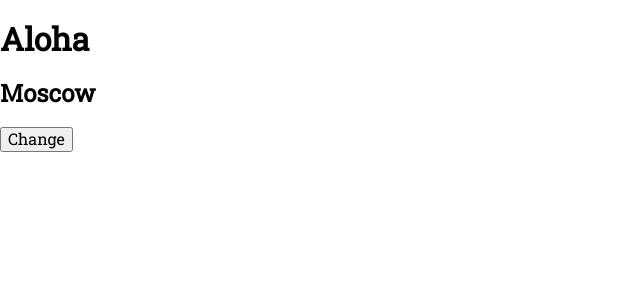
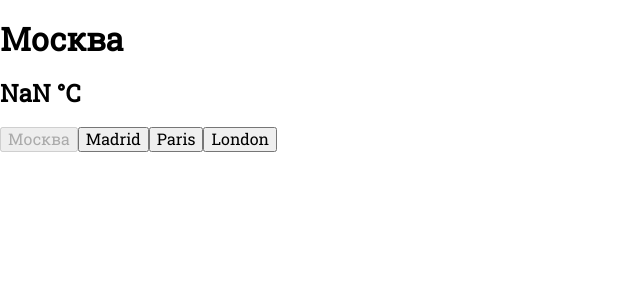
Before and after one commit to actionsmile/react-weather, a React app: page / in a window 1280 px wide. Shown: the top 300 px of the page, without its empty margins (0-640 px from the left). Built offline with nearby package versions, Linux system fonts and the light colour scheme; no server answers.

Commit message:
First attempt at issue #8 to be connected

```diff
--- a/package.json
+++ b/package.json
@@ -16,10 +16,10 @@
   "repository": "https://github.com/actionsmile/react-weather.git",
   "scripts": {
     "start:ci": "webpack --progress --display-error-details",
-    "start": "webpack-dev-server -w --config ./webpack.config.js",
+    "start": "webpack-dev-server -w --progress --config ./webpack.config.js",
     "lint": "tslint --config ./tslint.json ./src/**/*",
     "test": "jest --verbose --coverage",
-    "start:yarn-all": "yarn lint && yarn test && yarn start"
+    "all": "yarn lint && yarn test && yarn start"
   },
   "devDependencies": {
     "@types/enzyme": "3.1.1",
@@ -42,6 +42,7 @@
     "ts-loader": "3.2.0",
     "tslint": "5.0.0",
     "typings": "^2.1.1",
+    "uglifyjs-webpack-plugin": "^1.1.6",
     "url-loader": "^0.6.2",
     "webpack-dev-server": "^2.10.1"
   },
--- a/src/App/WeatherApp.tsx
+++ b/src/App/WeatherApp.tsx
@@ -7,7 +7,7 @@ import { WeatherWidget } from 'Modules/Widget/WeatherWidget';
 export class WeatherApp extends React.Component<{}, {}> {
     store = createStore(AppReducers);
 
-    render() {
+    render(): JSX.Element {
         return (
             <Provider store={ this.store }>
                 <WeatherWidget />
--- a/src/Core/Models/index.tsx
+++ b/src/Core/Models/index.tsx
@@ -20,7 +20,7 @@ export interface IAppState {
  * @prop {enum string} CELSIUS В градусах по Цельсию.
  * @prop {enum string} FAHRENHEIT В градусах по Фаренгейту.
  */
-export enum EMesureType {
+export enum EMeasureType {
     CELSIUS = 'celsius',
     FAHRENHEIT = 'fahrenheit'
 }
@@ -32,7 +32,8 @@ export enum EMesureType {
  */
 export enum ECoreContsants {
     STORAGE = 'WeaApp-LocalStorage',
-    API_KEY = 'cc6ae495769f05d5'
+    API_URL = 'http://api.openweathermap.org/data/2.5/weather?q=',
+    API_KEY = '5f35a07150d14308f953b8d40415d1d6'
 }
 
 export enum EConnectionStatus {
--- a/src/Modules/Settings/Actions/SettingsActions.tsx
+++ b/src/Modules/Settings/Actions/SettingsActions.tsx
@@ -1,5 +1,5 @@
 import {
-    EMesureType,
+    EMeasureType,
     IPayloadAction
 } from 'Core/Models';
 import {
@@ -16,7 +16,7 @@ export const saveCity = (city: string): IPayloadAction<ISettingsActionResponse>
     payload: { city }
 });
 
-export const saveMeasurenment = (measurenment: EMesureType): IPayloadAction<ISettingsActionResponse> => ({
+export const saveMeasurenment = (measurenment: EMeasureType): IPayloadAction<ISettingsActionResponse> => ({
     type: ESettingsActionTypes.SAVE_MEASURNMENT,
     payload: { measurenment }
 });
--- a/src/Modules/Settings/Models/SettingsModels.tsx
+++ b/src/Modules/Settings/Models/SettingsModels.tsx
@@ -1,4 +1,4 @@
-import { EMesureType, IPayloadAction } from 'Core/Models';
+import { EMeasureType, IPayloadAction } from 'Core/Models';
 
 /**
  * Состояние настроек
@@ -7,7 +7,7 @@ import { EMesureType, IPayloadAction } from 'Core/Models';
  */
 export interface ISettingsState {
     city: string;
-    measurenment: EMesureType;
+    measurenment: EMeasureType;
 }
 
 /**
@@ -17,7 +17,7 @@ export interface ISettingsState {
  */
 export interface ISettingsActionResponse {
     city?: string;
-    measurenment?: EMesureType;
+    measurenment?: EMeasureType;
 }
 
 /**
@@ -28,7 +28,7 @@ export interface ISettingsActionResponse {
 export interface ISettingsActions {
     getCurrentCity: () => IPayloadAction<ISettingsActionResponse>;
     saveCity: (city: string) => IPayloadAction<ISettingsActionResponse>;
-    saveMeasurenment: (measurenment: EMesureType) => IPayloadAction<ISettingsActionResponse>;
+    saveMeasurenment: (measurenment: EMeasureType) => IPayloadAction<ISettingsActionResponse>;
 }
 
 export enum ESettingsActionTypes {
--- a/src/Modules/Settings/Reducers/SettingsReducers.tsx
+++ b/src/Modules/Settings/Reducers/SettingsReducers.tsx
@@ -1,5 +1,5 @@
 import {
-    EMesureType,
+    EMeasureType,
     IPayloadAction
 } from 'Core/Models';
 import {
@@ -12,7 +12,7 @@ export const init = {
     get state (): ISettingsState {
         return {
             city: 'Moscow',
-            measurenment: EMesureType.CELSIUS
+            measurenment: EMeasureType.CELSIUS
         }
     }
 }
--- /dev/null
+++ b/src/Modules/Widget/Components/CityButton.tsx
@@ -0,0 +1,19 @@
+import * as React from 'react';
+
+interface ICityButtonProps {
+    city: string;
+    onCityClick: (city: string) => void;
+    enabled: boolean;
+}
+
+export class CityButton extends React.Component<ICityButtonProps, {}> {
+    handleClick = () => {
+        this.props.onCityClick(this.props.city);
+    }
+    render(): JSX.Element {
+        const { city, enabled } = this.props;
+        return (
+            <button onClick={this.handleClick} disabled={!enabled}>{ city }</button>
+        )
+    }
+}
--- /dev/null
+++ b/src/Modules/Widget/Service/WeatherService.tsx
@@ -0,0 +1,5 @@
+import { ECoreContsants, EMeasureType } from 'Core/Models';
+import { ISettingsState } from 'Modules/Settings/Models/SettingsModels';
+
+export const detect = async (settings: ISettingsState): Promise<Response> =>
+        fetch(`${ECoreContsants.API_URL}${settings.city}&units=${settings.measurenment === EMeasureType.CELSIUS ? 'metric' : 'imperial'}&APPID=${ECoreContsants.API_KEY}`);
--- a/src/Modules/Widget/WeatherWidget.tsx
+++ b/src/Modules/Widget/WeatherWidget.tsx
@@ -2,38 +2,68 @@ import { isEmpty } from 'lodash';
 import * as React from 'react';
 import { connect } from 'react-redux';
 import { bindActionCreators, Dispatch } from 'redux';
-import { IAppState } from 'Core/Models';
+import { EMeasureType, IAppState } from 'Core/Models';
 import * as SettingsActions from 'Modules/Settings/Actions/SettingsActions';
+import { CityButton } from 'Modules/Widget/Components/CityButton';
 import {
     IWidgetProps,
     IWidgetState
 } from './Models';
+import * as service from './Service/WeatherService';
 
 class Widget extends React.Component<IWidgetProps, IWidgetState> {
     static displayName = 'WeatherWidget';
+    cities = ['Москва', 'Madrid', 'Paris', 'London'];
+
+    constructor(props: IWidgetProps) {
+        super(props);
+        this.state = {
+            temperature: NaN
+        }
+    }
 
     componentDidMount() {
-        !isEmpty(this.props.actions) && this.props.actions.getCurrentCity();
+        this.handleClick(this.cities[0]);
     }
 
-    handleClick = () => {
-        !isEmpty(this.props.actions) && this.props.actions.saveCity('LA');
+    componentWillReceiveProps(nextProps: IWidgetProps) {
+        const { settings } = nextProps;
+        !isEmpty(this.props.settings) && this.props.settings.city !== settings.city && service.detect(settings).then(
+            (data: Response) => data.json().then(
+                result => this.setState({ temperature: result.main.temp })
+            ),
+            reason => console.log(reason)
+        );
     }
 
-    render() {
-        const { city } = this.props;
+    handleClick = (cityName: string) => {
+        !isEmpty(this.props.actions) && this.props.actions.saveCity(cityName);
+    }
+
+    render(): JSX.Element {
+        const { settings } = this.props;
+        const { temperature } = this.state;
         return (
             <div>
-                <h1>Aloha</h1>
-                <h2>{ city }</h2>
-                <button onClick={this.handleClick}>Change</button>
+                <h1>{ settings.city }</h1>
+                <h2>{ Math.ceil(temperature).toFixed(0) }&nbsp;&deg;{ settings.measurenment === EMeasureType.CELSIUS ? 'C' : 'F'}</h2>
+                {this.cities.map((cityName, index) => {
+                    return (
+                        <CityButton
+                            key={ index }
+                            onCityClick={ this.handleClick }
+                            city={ cityName }
+                            enabled={ cityName !== settings.city }
+                        />
+                    )
+                })}
             </div>
         )
     }
 }
 
 const mapStateToProps = (state: IAppState) => ({
-    city: state.settingsState.city
+    settings: state.settingsState
 });
 
 const mapDispatchToProps = (dispatch: Dispatch<any>) => ({
--- a/webpack.config.js
+++ b/webpack.config.js
@@ -2,7 +2,8 @@
 
 const path = require('path');
 const webpack = require('webpack');
-var HtmlWebpackPlugin = require('html-webpack-plugin');
+const HtmlWebpackPlugin = require('html-webpack-plugin');
+const UglifyJsPlugin = require('uglifyjs-webpack-plugin')
 
 module.exports = {
     context: path.join(__dirname, 'src'),
@@ -14,7 +15,10 @@ module.exports = {
 
     devServer: {
       contentBase: path.join(__dirname, '/build'),
-      port: 3000
+      port: 3000,
+      headers: {
+          'Access-Control-Allow-Origin': '*',
+        }
     },
 
     devtool: 'source-map',
@@ -50,5 +54,13 @@ module.exports = {
             showErrors: true,
             hash: true
         })
+        // ,
+        // new UglifyJsPlugin({
+        //     sourceMap: true,
+        //     uglifyOptions: {
+        //         ecma: 8
+        //     },
+        //     exclude: /\/node_modules/
+        // })
     ]
 };
```
Also changed, not shown: src/Modules/Widget/Models/index.tsx (+8 -3 lines), 2 other files (tests, documents, lock files or other folders).
